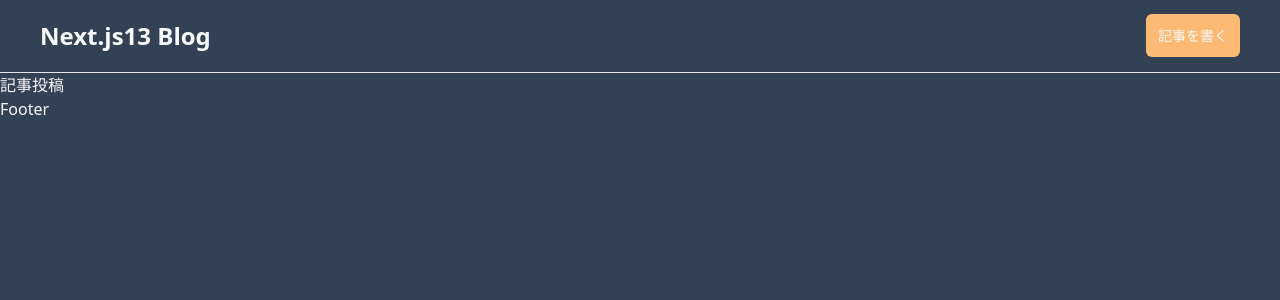
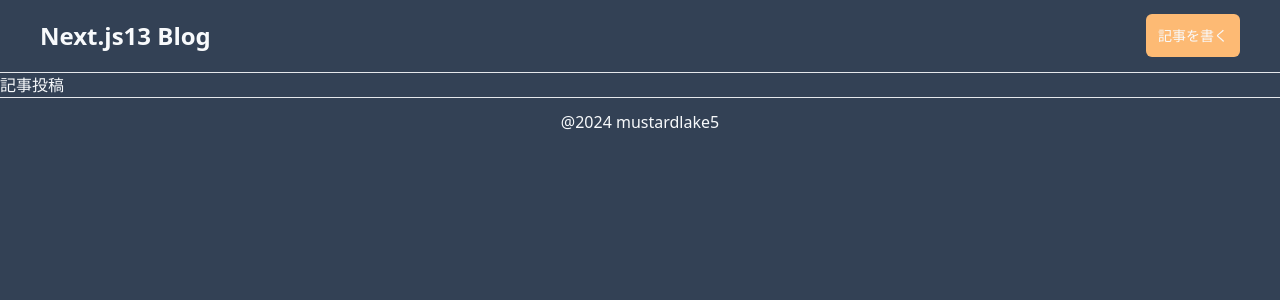
Before and after one commit to mustardlake5/nextjs-14-blog, a Next.js app: page / in a window 1280 px wide. Shown: the top 300 px of the page. Built offline with nearby package versions, Linux system fonts and the light colour scheme.

Commit message:
ブログ共通フッタを作成

```diff
--- a/src/app/Footer.tsx
+++ b/src/app/Footer.tsx
@@ -1,7 +1,11 @@
 import React from "react";
 
 const Footer = () => {
-  return <div>Footer</div>;
+  return (
+    <footer className="border-t text-center py-3">
+      <span>@2024 mustardlake5</span>
+    </footer>
+  );
 };
 
 export default Footer;
```
